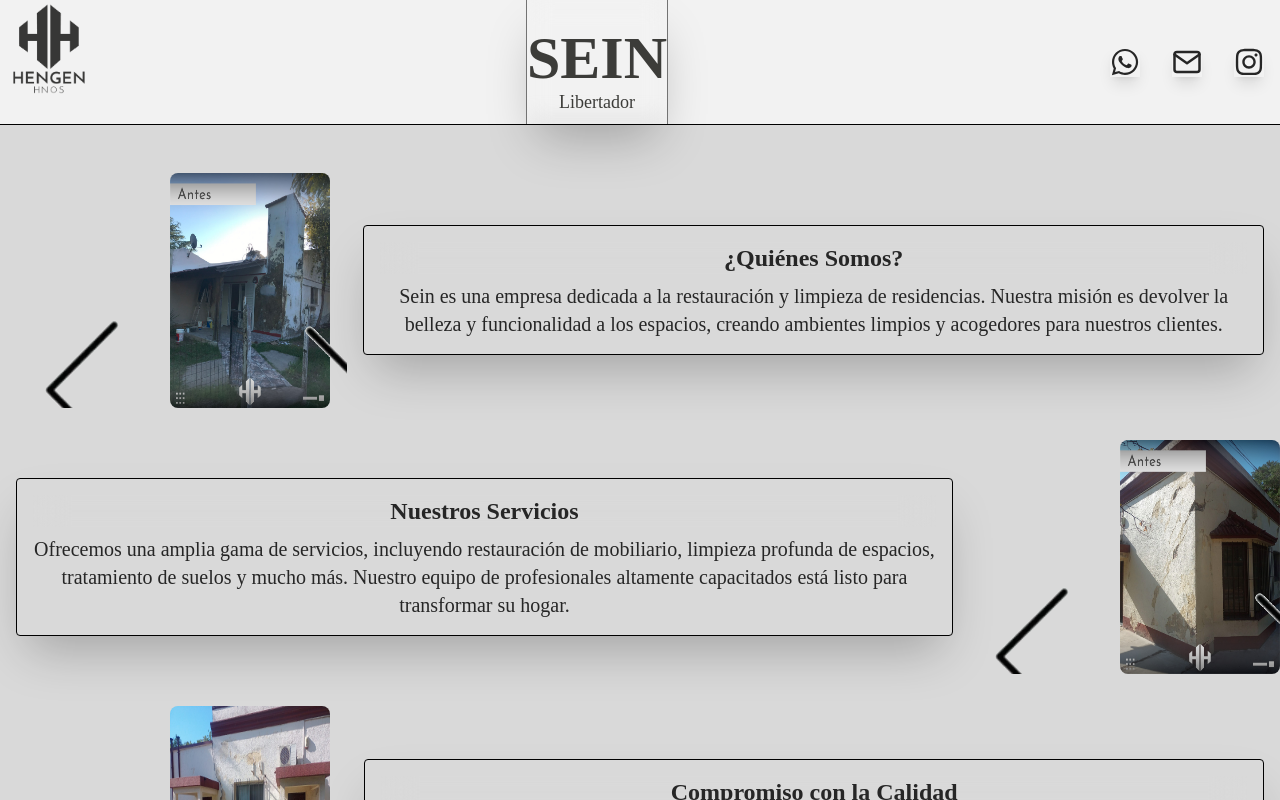
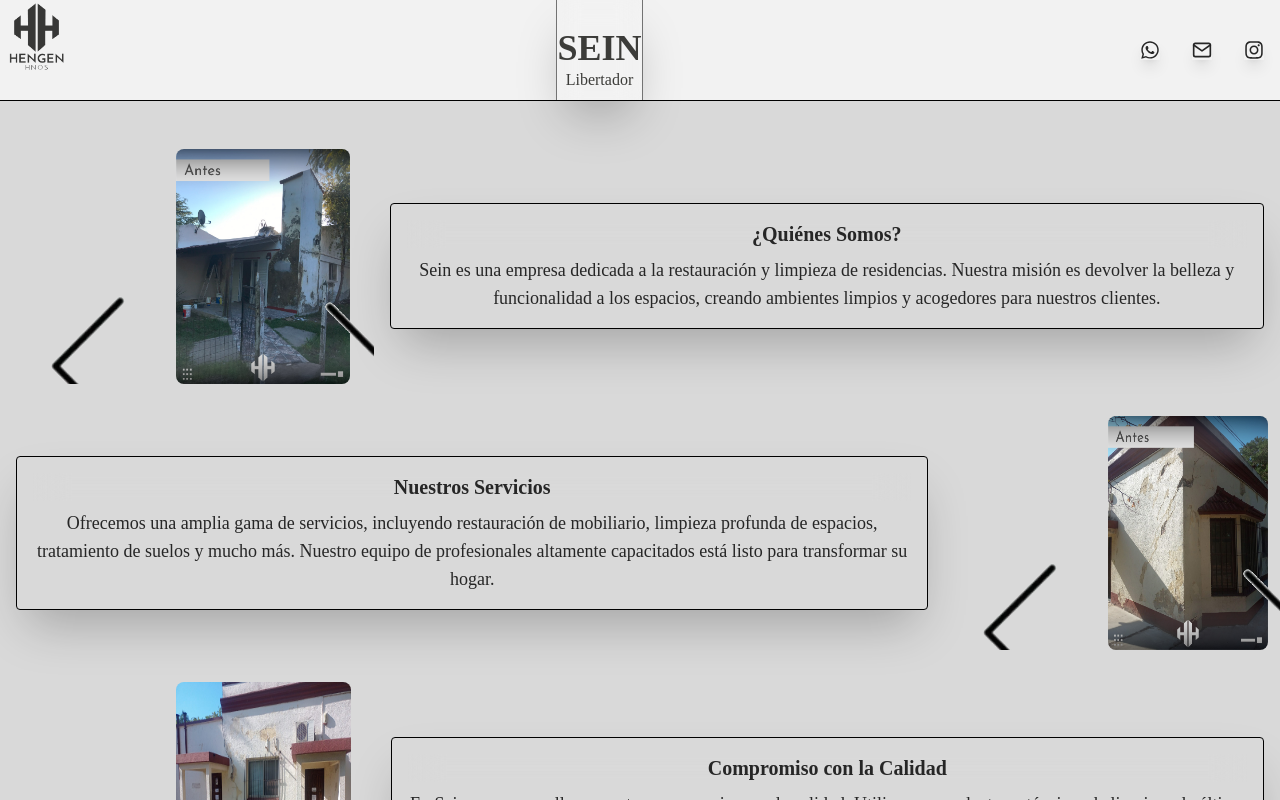
Before and after one commit to santiagva7/Sein-libertador, a Next.js app: page / in a window 1280 px wide. Shown: the top 800 px of the page. Built offline with nearby package versions, Linux system fonts and the light colour scheme.

Commit message:
size adjustment

```diff
--- a/src/Components/Card.jsx
+++ b/src/Components/Card.jsx
@@ -4,8 +4,8 @@ const Card = ({ title, text }) => {
   return (
     <div className="p-4 h-full w-full ">
       <div className="p-4 border border-p8 rounded backdrop-opacity-10 shadow-2xl bg-p2">
-        <h2 className="text-2xl font-semibold text-p4 text-center font-sans backdrop-blur-lg background">{title}</h2>
-        <p className="text-xl mt-2 text-p4 text-center font-sans">{text}</p>
+        <h2 className="text-xl font-semibold text-p4 text-center font-sans backdrop-blur-lg background">{title}</h2>
+        <p className="text-lg mt-2 text-p4 text-center font-sans">{text}</p>
       </div>
     </div>
   );
--- a/src/Components/Header.jsx
+++ b/src/Components/Header.jsx
@@ -9,23 +9,23 @@ const Header = () => {
   return (
     <header className="bg-p1 border-gray-300 flex border-b border-p8">
       <div className="h-full flex items-center justify-center">
-        <Image src="/iconoPng.png" width={100} height={100} alt="Icono distintivo de la empresa Sein, de los hermanos Hengen" />
+        <Image src="/iconoPng.png" width={75} height={75} alt="Icono distintivo de la empresa Sein, de los hermanos Hengen" />
       </div>
       <div className="max-w-2xl mx-auto font-mono text-center  backdrop-blur-md">
         <div className="pb-2 border-r border-l border-p3 shadow-2xl">
-        <h1 className="pt-7 font-sans font-bold text-logo border-p1 text-6xl">SEIN </h1>
-        <p className="text-logo text-center text-lg"> Libertador</p>
+        <h1 className="pt-7 font-sans font-bold text-logo border-p1 text-4xl">SEIN </h1>
+        <p className="text-logo text-center text-base"> Libertador</p>
         </div>
       </div>
       <div className="flex">
         <div className="h-full flex items-center justify-center">
-          <a href="https://wa.me/3329676205"><FaWhatsapp className="text-3xl text-p4 m-4 shadow-lg" /></a>
+          <a href="https://wa.me/3329676205"><FaWhatsapp className="text-xl text-p4 m-4 shadow-lg" /></a>
         </div>
         <div className="h-full flex items-center justify-center">
-          <a href="mailto:hengenotoniel@gmail.com"><FiMail className="text-3xl text-p4 m-4 shadow-lg" /></a>
+          <a href="mailto:hengenotoniel@gmail.com"><FiMail className="text-xl text-p4 m-4 shadow-lg" /></a>
         </div>
         <div className="h-full flex items-center justify-center">
-          <a href={instagram}><FaInstagram className="text-3xl text-p4 m-4 shadow-lg" /></a>
+          <a href={instagram}><FaInstagram className="text-xl text-p4 m-4 shadow-lg" /></a>
         </div>
       </div>
     </header>
```
